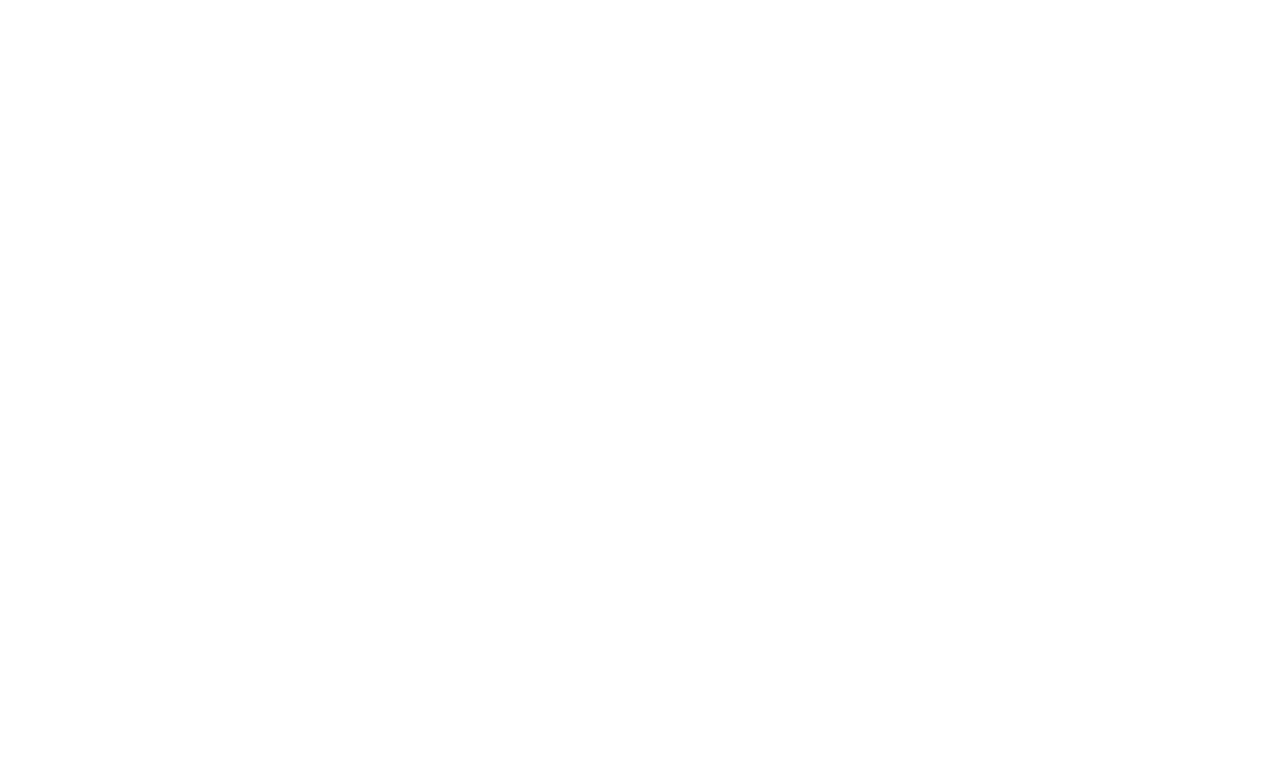
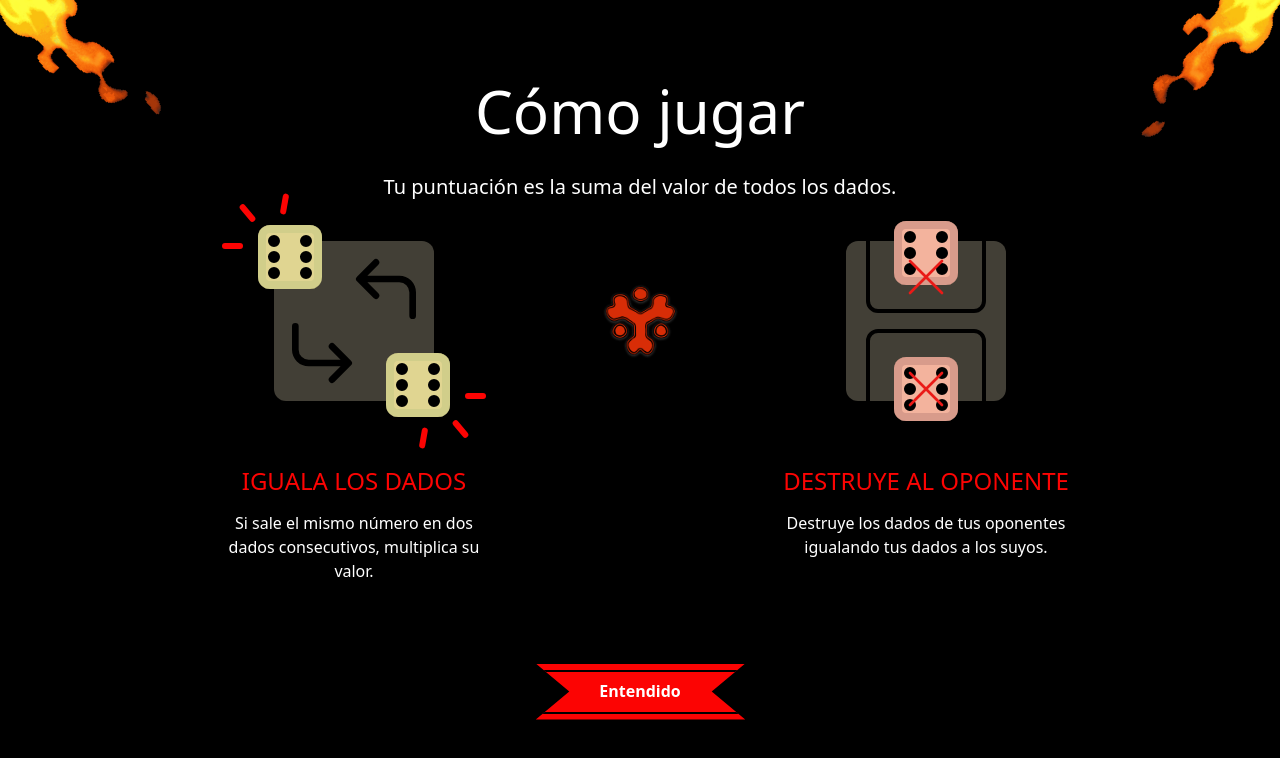
Before and after one commit to Martiks38/Knucklebones, a Vue app: page /how_to_play in a window 1280 px wide. Before the commit this address had no page. Shown: the top 758 px of the page. Built offline with nearby package versions, Linux system fonts and the light colour scheme.

Commit message:
Crear ruta how_to_play_view

```diff
--- a/src/router/index.ts
+++ b/src/router/index.ts
@@ -9,6 +9,11 @@
       name: "home",
       component: HomeView,
     },
+    {
+      path: "/how_to_play",
+      name: "howToPlay",
+      component: () => import("@/views/HowToPlayView.vue"),
+    },
   ],
 });
 
--- /dev/null
+++ b/src/views/HowToPlayView.vue
@@ -0,0 +1,125 @@
+<script setup lang="ts">
+import FireAnimation from "@/components/FireAnimation.vue";
+import GenericButton from "@/components/GenericButton.vue";
+import DiceModel from "@/components/DiceModel.vue";
+import ArrowLeft from "@/components/ArrowLeft.vue";
+</script>
+
+<template>
+  <main
+    class="relative grid place-content-center w-full h-screen bg-[#000] text-white overflow-hidden"
+  >
+    <FireAnimation />
+    <div class="w-[860px]">
+      <h1 class="mb-8 text-6xl text-center">Cómo jugar</h1>
+      <p class="text-xl text-center">
+        Tu puntuación es la suma del valor de todos los dados.
+      </p>
+      <div class="flex items-center justify-between gap-20 mt-10 mb-16">
+        <div class="relative mx-16 w-40 h-40 rounded-xl bg-[#423f36]">
+          <ArrowLeft styles="absolute top-2 right-2 w-20 h-auto " />
+          <ArrowLeft styles="absolute bottom-2 left-2 w-20 h-auto rotate-180" />
+          <div class="absolute -top-4 -left-4">
+            <div class="line line__horizontal"></div>
+            <div class="line line__50"></div>
+            <div class="line line__105"></div>
+            <DiceModel
+              class="w-16 h-auto rounded-[12px] outline outline-[8px] -outline-offset-8"
+              state="multiply"
+            />
+          </div>
+          <div class="absolute -bottom-4 -right-4 rotate-180">
+            <div class="line line__horizontal"></div>
+            <div class="line line__50"></div>
+            <div class="line line__105"></div>
+            <DiceModel
+              class="w-16 h-auto rounded-[12px] outline outline-[8px] -outline-offset-8"
+              state="multiply"
+            />
+          </div>
+        </div>
+        <div class="w-20">
+          <img src="src/assets/bones.png" alt="" class="" />
+        </div>
+        <div class="relative mx-16 w-40 h-40 rounded-xl bg-[#423f36]">
+          <div
+            class="absolute -top-6 left-1/2 -translate-x-1/2 p-6 pt-0 rounded-xl border-4 border-black"
+          >
+            <div class="absolute top-6 left-6 w-16 h-16">
+              <img src="/src/assets/cross.svg" alt="" />
+            </div>
+            <DiceModel
+              class="w-16 h-auto rounded-[12px] outline outline-[8px] -outline-offset-8"
+              state="delete"
+            />
+          </div>
+          <div
+            class="absolute -bottom-6 left-1/2 -translate-x-1/2 p-6 pb-0 rounded-xl border-4 border-black"
+          >
+            <div class="absolute top-6 left-6 w-16 h-16">
+              <img src="/src/assets/cross.svg" alt="" />
+            </div>
+            <DiceModel
+              class="w-16 h-auto rounded-[12px] outline outline-[8px] -outline-offset-8"
+              state="delete"
+            />
+          </div>
+        </div>
+      </div>
+
+      <div class="flex justify-between">
+        <div class="w-72">
+          <h2 class="mb-3.5 text-redGame text-2xl text-center">
+            IGUALA LOS DADOS
+          </h2>
+          <p class="text-center">
+            Si sale el mismo número en dos dados consecutivos, multiplica su
+            valor.
+          </p>
+        </div>
+        <div class="w-72">
+          <h2 class="mb-3.5 text-redGame text-2xl text-center">
+            DESTRUYE AL OPONENTE
+          </h2>
+          <p class="text-center">
+            Destruye los dados de tus oponentes igualando tus dados a los suyos.
+          </p>
+        </div>
+      </div>
+      <div class="max-w-min mx-auto mt-20">
+        <GenericButton href="/" styles="active" :animation="false">
+          Entendido
+        </GenericButton>
+      </div>
+    </div>
+  </main>
+</template>
+
+<style scoped>
+.line {
+  --height-line: 0.375rem;
+
+  position: absolute;
+  width: calc(3.5 * var(--height-line));
+  height: var(--height-line);
+  border-radius: calc(var(--height-line) / 2);
+  background-color: var(--bg-button);
+}
+
+.line__horizontal {
+  top: calc(3 * var(--height-line));
+  left: calc(-6 * var(--height-line));
+}
+
+.line__50 {
+  top: calc(-2.5 * var(--height-line));
+  left: calc(-3.5 * var(--height-line));
+  transform: rotate(50deg);
+}
+
+.line__105 {
+  top: calc(-4 * var(--height-line));
+  left: calc(2.7 * var(--height-line));
+  transform: rotate(100deg);
+}
+</style>
```
Also changed, not shown: 1 other file (tests, documents, lock files or other folders).
